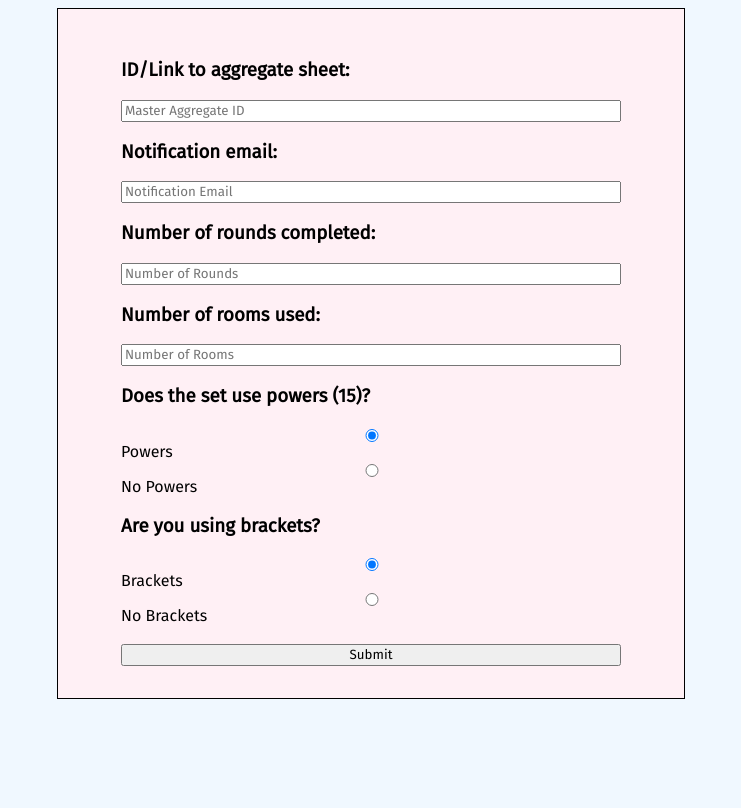
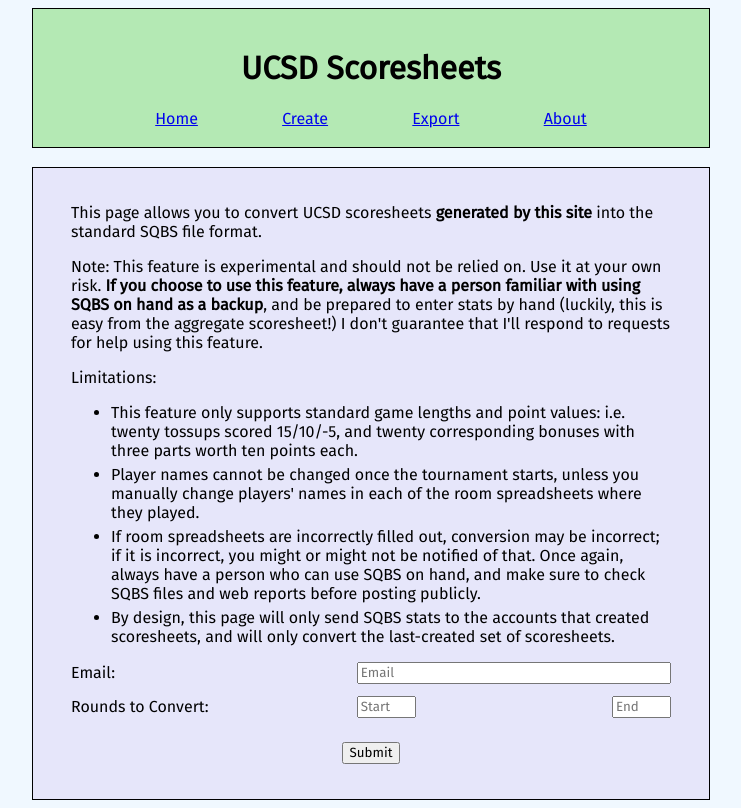
Before and after one commit to alistairgray42/ucsd-scoresheets, a Flask app: page /convert in a window 1280 px wide. Shown: the whole page, without its empty margins (269-1010 px from the left). Before the commit the page ends 699 px from the top, so only its background shows below. Run offline with Flask 2, Linux system fonts and the light colour scheme.

Commit message:
adding all pages on front end

```diff
--- a/main.py
+++ b/main.py
@@ -173,6 +173,11 @@ def serve_index():
     return render_template("info.html")
 
 
+@app.route("/about")
+def serve_about():
+    return render_template("about.html")
+
+
 @app.route("/create")
 def create_index():
     # return serve_static("create_form.html")
@@ -199,7 +204,7 @@ def create():
 
 @app.route("/convert")
 def convert_index():
-    return serve_static("convert_form.html")
+    return render_template("convert_form.html")
 
 
 @app.route("/convert/submit")
--- a/static/convert_form.html
+++ /dev/null
@@ -1,61 +0,0 @@
-<html>
-<head>
-	<meta charset="utf-8">
-	<title>Convert to SQBS</title>
-	<script src="https://code.jquery.com/jquery-3.3.1.min.js"></script>
-	<link rel="stylesheet" type="text/css" href="/static/style.css">
-	<script>
-	$(document).ready(()=>{
-		$("#submit").click((e)=>{
-			agg = $("#agg_id").val();
-			email = $("#email").val();
-			num_rounds = $("#num_rounds").val()
-			num_rooms = $("#num_rooms").val()
-			powers = $('input[type=radio][name=powers]:checked').val() == 'powers'
-			divisions = $('input[type=radio][name=divisions]:checked').val() == 'divisions'
-
-			a = {};
-			a.agg = agg;
-			a.email = email;
-			a.num_rounds = num_rounds;
-			a.num_rooms = num_rooms;
-			a.powers = powers;
-			a.divisions = divisions;
-
-			$.get("/convert/submit", a, (data)=>{
-				if(data.error){
-					alert(data.error);
-				}
-				else if(data.success){
-					alert("Scoresheet generation request successful. If you do not receive an email at " + data.success + " within the next hour, please contact me")
-				}
-			}, "json");
-
-		})
-
-	});
-	</script>
-</head>
-<body>
-		<div id="wrapper">
-		<h3>ID/Link to aggregate sheet:</h3>
-		<input type="text" id="agg_id" placeholder="Master Aggregate ID">
-		<h3>Notification email:</h3>
-		<input type="text" id="email" placeholder="Notification Email">
-		<h3>Number of rounds completed:</h3>
-		<input type="text" id="num_rounds" placeholder="Number of Rounds">
-		<h3>Number of rooms used:</h3>
-		<input type="text" id="num_rooms" placeholder="Number of Rooms">
-		<h3>Does the set use powers (15)?</h3>
-		<input type="radio" value="powers" name="powers" checked>Powers<br>
-		<input type="radio" value="No" name="powers">No Powers<br>
-		<h3>Are you using brackets?</h3>
-		<input type="radio" value="divisions" name="divisions" checked>Brackets<br>
-		<input type="radio" value="No" name="divisions">No Brackets<br><br>
-		<button id="submit">Submit</button>
-		</div>
-
-
-
-</body>
-</html>
--- a/static/style.css
+++ b/static/style.css
@@ -17,12 +17,21 @@ body {
 	background-color: aliceblue;
 }
 
+li {
+	margin-bottom: 5px;
+}
+
 #page-header{
-	display: flex;
-	flex-direction: column;
-	justify-content: center;
+	margin-left: auto;
+	margin-right: auto;
 
-	padding-bottom: 2%;
+	margin-bottom: 1.5%;
+	padding: 1.5% 3% 1.5% 3%;
+
+	background-color: rgb(180, 233, 180);
+	border: 1px solid black;
+
+	max-width: 600px;
 }
 
 .header-row{
@@ -32,31 +41,31 @@ body {
 }
 
 #wrapper{
-	max-width: 500px;
+	max-width: 600px;
+
 	margin-left: auto;
 	margin-right: auto;
 
-	display: flex;
-	flex-direction: column;
-	justify-content: center;
+	padding: 1.5% 3% 1.5% 3%;
 
-	padding: 2.5% 5% 2.5% 5%;
-
-	background-color: lavenderblush;
+	background-color: lavender;
 	border: 1px solid black;
 }
 
-#form-grid {
+.form-grid {
 	display: grid;
 	grid-template-columns: auto auto;
-	grid-template-rows: auto auto auto auto auto auto;
 
 	gap: 12px;
+	padding-bottom: 24px;
 }
 
 .input-prompt {
 	grid-column-start: 1;
 	grid-column-end: 1;
+
+	margin-top: auto;
+	margin-bottom: auto;
 }
 
 #rooms {
@@ -64,6 +73,11 @@ body {
 	min-height: 100px;
 }
 
+#rounds_min_max {
+	display: flex;
+	justify-content: space-between;
+}
+
 .centering-div {
 	display: flex;
 	justify-content: center;
--- /dev/null
+++ b/templates/convert_form.html
@@ -0,0 +1,96 @@
+<html>
+
+<head>
+	<meta charset="utf-8">
+	<title>Convert to SQBS</title>
+	<script src="https://code.jquery.com/jquery-3.3.1.min.js"></script>
+	<link rel="stylesheet" type="text/css" href="/static/style.css">
+	<script>
+		$(document).ready(() => {
+			$("#submit").click((e) => {
+				agg = $("#agg_id").val();
+				email = $("#email").val();
+				num_rounds = $("#num_rounds").val()
+				num_rooms = $("#num_rooms").val()
+				powers = $('input[type=radio][name=powers]:checked').val() == 'powers'
+				divisions = $('input[type=radio][name=divisions]:checked').val() == 'divisions'
+
+				a = {};
+				a.agg = agg;
+				a.email = email;
+				a.num_rounds = num_rounds;
+				a.num_rooms = num_rooms;
+				a.powers = powers;
+				a.divisions = divisions;
+
+				$.get("/convert/submit", a, (data) => {
+					if (data.error) {
+						alert(data.error);
+					}
+					else if (data.success) {
+						alert("Scoresheet generation request successful. If you do not receive an email at " + data.success + " within the next hour, please contact me")
+					}
+				}, "json");
+
+			})
+
+		});
+	</script>
+</head>
+
+<body>
+
+	{% include "header.html" %}
+	<div id="wrapper">
+
+		<p>
+			This page allows you to convert UCSD scoresheets <b>generated by this site</b> into the standard SQBS file
+			format.
+		</p>
+
+
+		<p>
+			Note: This feature is experimental and should not be relied on. Use it at your own risk. <b>If you
+				choose to use this feature, always have a person familiar with using SQBS on hand as a backup</b>, and
+			be prepared to enter stats by hand (luckily, this is easy from the aggregate scoresheet!) I
+			don't guarantee that I'll respond to requests for help using this feature.
+		</p>
+
+		<p>
+			Limitations:
+		<ul>
+			<li>This feature only supports standard game lengths and point values: i.e. twenty tossups scored 15/10/-5,
+				and twenty corresponding bonuses with three parts worth ten points each.</li>
+			<li>Player names cannot be changed once the tournament starts, unless you manually change players' names in
+				each of the room spreadsheets where they played. </li>
+			<li>If room spreadsheets are incorrectly filled out, conversion may be incorrect; if it is incorrect, you
+				might or might not be notified of that. Once again, always have a person who can use SQBS on hand, and
+				make sure to check SQBS files and web reports before posting publicly.</li>
+			<li>By design, this page will only send SQBS stats to the accounts that created scoresheets, and will
+				only convert the last-created set of scoresheets. </li>
+		</ul>
+		</p>
+
+		<form>
+			<div class="form-grid">
+				<label class="input-prompt" for="email">Email:</label>
+				<input type="email" id="email" placeholder="Email" required>
+
+				<label class="input-prompt">Rounds to Convert:</label>
+
+				<div id="rounds_min_max">
+					<input type="number" id="rounds_min" placeholder="Start" min="1" max="16" required>
+					<input type="number" id="rounds_max" placeholder="End" min="1" max="16" required>
+				</div>
+			</div>
+
+			<div class="centering-div">
+				<input type="submit" id="submit" value="Submit">
+			</div>
+
+		</form>
+	</div>
+
+</body>
+
+</html>
--- a/templates/create_form.html
+++ b/templates/create_form.html
@@ -56,12 +56,12 @@
 	{% include 'header.html' %}
 	<div id="wrapper">
 		<form>
-			<div id="form-grid">
+			<div class="form-grid">
 				<label class="input-prompt" for="tourney_name">Tournament name:</label>
 				<input type="text" id="tourney_name" placeholder="Tournament name" required>
 
 				<label class="input-prompt" for="email">Email:</label>
-				<input type="text" id="email" placeholder="Email" required>
+				<input type="email" id="email" placeholder="Email" required vali>
 
 				<label class="input-prompt" for="bonus_tracking">Track bonus parts individually?</label>
 				<div class="centering-div">
@@ -69,7 +69,7 @@
 				</div>
 
 				<label class="input-prompt" for="rooms">List of rooms (max 35):</label>
-				<textarea id="rooms" placeholder="Rooms (one per line)"></textarea>
+				<textarea id="rooms" placeholder="Rooms (one per line)" required></textarea>
 			</div>
 
 			<div class="centering-div">
--- a/templates/header.html
+++ b/templates/header.html
@@ -3,10 +3,10 @@
         <h1>UCSD Scoresheets</h1>
     </div>
     <div class="header-row">
-        <div class="header-item">Home</div>
-        <div class="header-item">Create</div>
-        <div class="header-item">Export</div>
-        <div class="header-item">About</div>
+        <div class="header-item"><a href="/">Home</a></div>
+        <div class="header-item"><a href="create">Create</a></div>
+        <div class="header-item"><a href="convert">Export</a></div>
+        <div class="header-item"><a href="about">About</a></div>
     </div>
 
 </div>
```
Also changed, not shown: static/convert_instructions.html (deleted, +0 -33 lines), static/style_old.css (deleted, +0 -122 lines), templates/about.html (added, +16 -0 lines).
